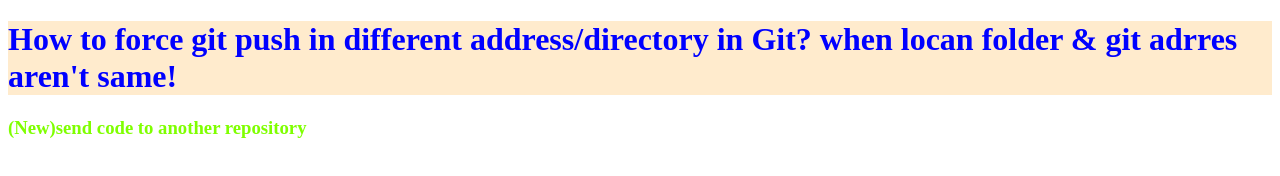
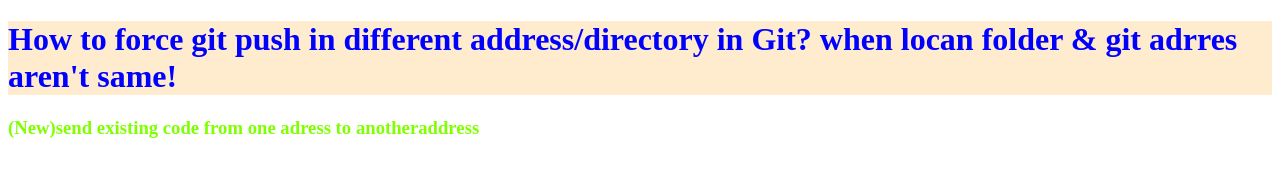
Before and after one commit to allif95/third-repo, a plain HTML site: page index.html in a window 1280 px wide. Drawn offline with Linux system fonts and the light colour scheme.

Commit message:
changed address

```diff
--- a/index.html
+++ b/index.html
@@ -9,7 +9,7 @@
 </head>
 <body>
     <h1>How to force git push in different address/directory in Git? when locan folder & git adrres aren't same!</h1>
-    <h3>(New)send code to another repository </h3>
+    <h3>(New)send existing code from one adress to anotheraddress </h3>
 
 </body>
 </html>
```
